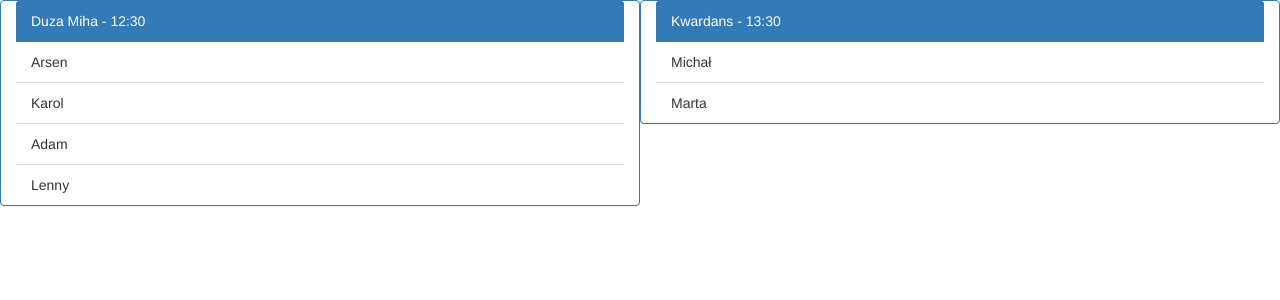
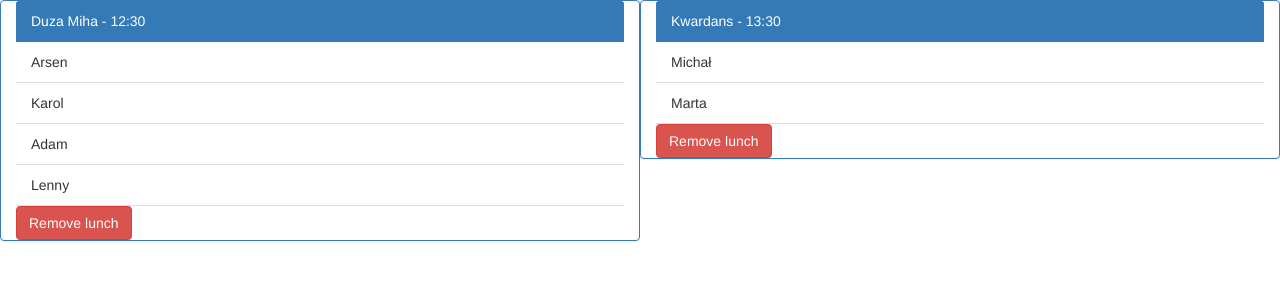
Before and after one commit to Punkbooster/foodify, a React (Create React App) app: page / in a window 1280 px wide. Shown: the top 300 px of the page. Built offline with nearby package versions, Linux system fonts and the light colour scheme.

Commit message:
Add remove lunch button

```diff
--- a/src/App.js
+++ b/src/App.js
@@ -27,14 +27,18 @@ class App extends Component {
     }
   }
 
-
+  removeLunch = (id) => {
+    this.setState({
+      lunches: this.state.lunches.filter(lunch => lunch.id !== id )
+    })
+  }
 
   render() {
     return (
       <div className="main-page">
         {
           this.state.lunches.map((lunch) => {
-            return <Lunch lunch={lunch} />
+            return <Lunch lunch={lunch} onCloseClick={this.removeLunch} />
           })
         }
       </div>
--- a/src/components/Lunch.js
+++ b/src/components/Lunch.js
@@ -5,7 +5,6 @@ const Lunch = (props) => (
      <div className="panel-heading">
        {props.lunch.restaurantName} - {props.lunch.time}
      </div>
-     {console.log(props)}
      <ul className="list-group">
        {props.lunch.users.map(user => (
          <li key={user} className="list-group-item">
@@ -13,6 +12,9 @@ const Lunch = (props) => (
          </li>
        ))}
      </ul>
+     <button className='btn btn-danger' onClick={() => props.onCloseClick(props.lunch.id)}>
+       Remove lunch
+     </button>
    </div>
 )
 
```
